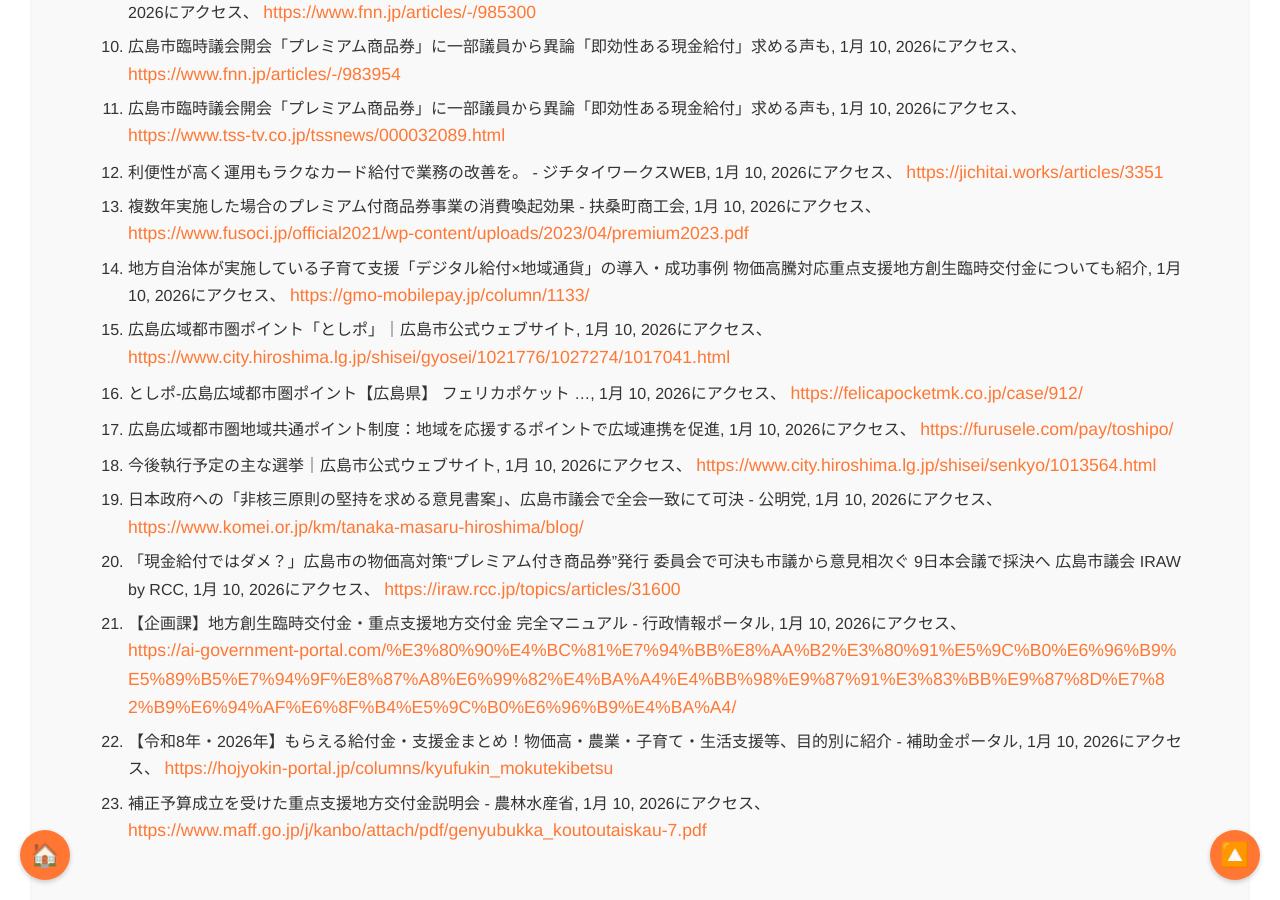
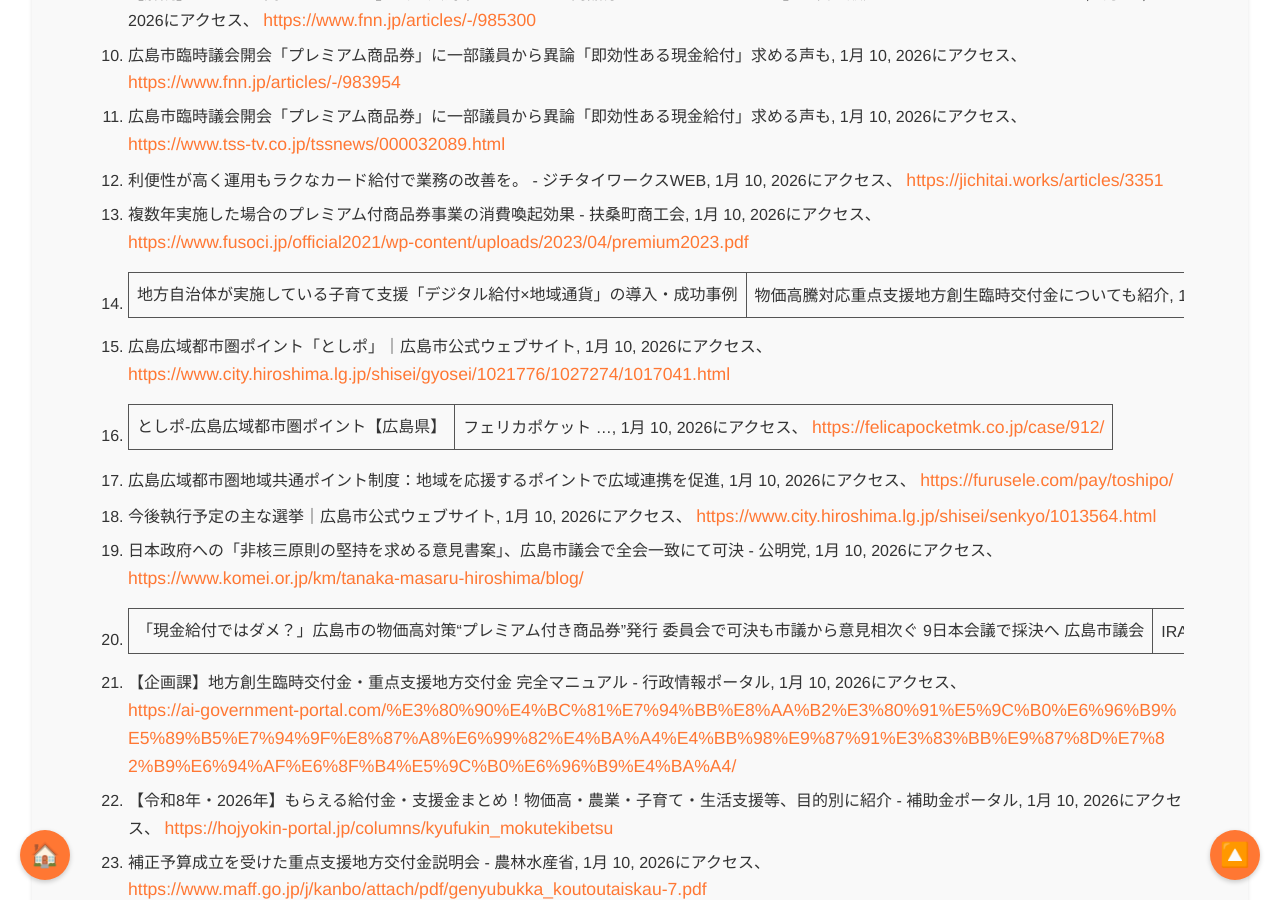
Before and after one commit to aegisfleet/share-deepresearch, a Jekyll site: the page built from _topics/hiroshima-city-premium-gift-certificates/index.md, in a window 1280 px wide and 900 px high, scrolled down 9973 px. Built offline with Jekyll 4.4.1, drawn with Linux system fonts in a browser that asks for light colours; nearby versions of some CDN libraries; some of the changed text lies outside the part shown.

Commit message:
Refines description and citation formatting
Updates the topic description to clarify analysis focus and adds context on citizen financial burden and strategic motives.
Improves citation headings for consistency and readability by adding separators between titles and sources.

```diff
--- a/_topics/hiroshima-city-premium-gift-certificates/index.md
+++ b/_topics/hiroshima-city-premium-gift-certificates/index.md
@@ -190,7 +190,7 @@
 #### **引用文献**
 
 1. 『プレミアム付き商品券』広島市議会が可決 最大１万円の自己負担で１万５千円分の商品券, 1月 10, 2026にアクセス、 [https://www.fnn.jp/articles/-/985238](https://www.fnn.jp/articles/-/985238)
-2. 「プレミアム付き商品券」予算案を可決 広島市議会臨時会閉会 ニュース・報道, 1月 10, 2026にアクセス、 [https://www.home-tv.co.jp/news/content/?news\_id=20260109331613](https://www.home-tv.co.jp/news/content/?news_id=20260109331613)
+2. 「プレミアム付き商品券」予算案を可決 広島市議会臨時会閉会 | ニュース・報道, 1月 10, 2026にアクセス、 [https://www.home-tv.co.jp/news/content/?news\_id=20260109331613](https://www.home-tv.co.jp/news/content/?news_id=20260109331613)
 3. プレミアム付き商品券発行へ 広島市 補正予算案を発表, 1月 10, 2026にアクセス、 [https://www.home-tv.co.jp/news/content/?news\_id=20251226330744](https://www.home-tv.co.jp/news/content/?news_id=20251226330744)
 4. 2026年第1回1月臨時会 議案討論 大西オサム \- 日本共産党 広島市会議員団, 1月 10, 2026にアクセス、 [https://www.jcp-hiro-shigi.jp/parliament/7207](https://www.jcp-hiro-shigi.jp/parliament/7207)
 5. 広島市がプレミアム付き商品券などを盛り込んだ補正予算案を提出 \- ライブドアニュース, 1月 10, 2026にアクセス、 [https://news.livedoor.com/article/detail/30332842/](https://news.livedoor.com/article/detail/30332842/)
@@ -202,13 +202,13 @@
 11. 広島市臨時議会開会「プレミアム商品券」に一部議員から異論「即効性ある現金給付」求める声も, 1月 10, 2026にアクセス、 [https://www.tss-tv.co.jp/tssnews/000032089.html](https://www.tss-tv.co.jp/tssnews/000032089.html)
 12. 利便性が高く運用もラクなカード給付で業務の改善を。 \- ジチタイワークスWEB, 1月 10, 2026にアクセス、 [https://jichitai.works/articles/3351](https://jichitai.works/articles/3351)
 13. 複数年実施した場合のプレミアム付商品券事業の消費喚起効果 \- 扶桑町商工会, 1月 10, 2026にアクセス、 [https://www.fusoci.jp/official2021/wp-content/uploads/2023/04/premium2023.pdf](https://www.fusoci.jp/official2021/wp-content/uploads/2023/04/premium2023.pdf)
-14. 地方自治体が実施している子育て支援「デジタル給付×地域通貨」の導入・成功事例 物価高騰対応重点支援地方創生臨時交付金についても紹介, 1月 10, 2026にアクセス、 [https://gmo-mobilepay.jp/column/1133/](https://gmo-mobilepay.jp/column/1133/)
+14. 地方自治体が実施している子育て支援「デジタル給付×地域通貨」の導入・成功事例 | 物価高騰対応重点支援地方創生臨時交付金についても紹介, 1月 10, 2026にアクセス、 [https://gmo-mobilepay.jp/column/1133/](https://gmo-mobilepay.jp/column/1133/)
 15. 広島広域都市圏ポイント「としポ」｜広島市公式ウェブサイト, 1月 10, 2026にアクセス、 [https://www.city.hiroshima.lg.jp/shisei/gyosei/1021776/1027274/1017041.html](https://www.city.hiroshima.lg.jp/shisei/gyosei/1021776/1027274/1017041.html)
-16. としポ-広島広域都市圏ポイント【広島県】 フェリカポケット ..., 1月 10, 2026にアクセス、 [https://felicapocketmk.co.jp/case/912/](https://felicapocketmk.co.jp/case/912/)
+16. としポ-広島広域都市圏ポイント【広島県】 | フェリカポケット ..., 1月 10, 2026にアクセス、 [https://felicapocketmk.co.jp/case/912/](https://felicapocketmk.co.jp/case/912/)
 17. 広島広域都市圏地域共通ポイント制度：地域を応援するポイントで広域連携を促進, 1月 10, 2026にアクセス、 [https://furusele.com/pay/toshipo/](https://furusele.com/pay/toshipo/)
 18. 今後執行予定の主な選挙｜広島市公式ウェブサイト, 1月 10, 2026にアクセス、 [https://www.city.hiroshima.lg.jp/shisei/senkyo/1013564.html](https://www.city.hiroshima.lg.jp/shisei/senkyo/1013564.html)
 19. 日本政府への「非核三原則の堅持を求める意見書案」、広島市議会で全会一致にて可決 \- 公明党, 1月 10, 2026にアクセス、 [https://www.komei.or.jp/km/tanaka-masaru-hiroshima/blog/](https://www.komei.or.jp/km/tanaka-masaru-hiroshima/blog/)
-20. 「現金給付ではダメ？」広島市の物価高対策“プレミアム付き商品券”発行 委員会で可決も市議から意見相次ぐ 9日本会議で採決へ 広島市議会 IRAW by RCC, 1月 10, 2026にアクセス、 [https://iraw.rcc.jp/topics/articles/31600](https://iraw.rcc.jp/topics/articles/31600)
+20. 「現金給付ではダメ？」広島市の物価高対策“プレミアム付き商品券”発行 委員会で可決も市議から意見相次ぐ 9日本会議で採決へ 広島市議会 | IRAW by RCC, 1月 10, 2026にアクセス、 [https://iraw.rcc.jp/topics/articles/31600](https://iraw.rcc.jp/topics/articles/31600)
 21. 【企画課】地方創生臨時交付金・重点支援地方交付金 完全マニュアル \- 行政情報ポータル, 1月 10, 2026にアクセス、 [https://ai-government-portal.com/%E3%80%90%E4%BC%81%E7%94%BB%E8%AA%B2%E3%80%91%E5%9C%B0%E6%96%B9%E5%89%B5%E7%94%9F%E8%87%A8%E6%99%82%E4%BA%A4%E4%BB%98%E9%87%91%E3%83%BB%E9%87%8D%E7%82%B9%E6%94%AF%E6%8F%B4%E5%9C%B0%E6%96%B9%E4%BA%A4/](https://ai-government-portal.com/%E3%80%90%E4%BC%81%E7%94%BB%E8%AA%B2%E3%80%91%E5%9C%B0%E6%96%B9%E5%89%B5%E7%94%9F%E8%87%A8%E6%99%82%E4%BA%A4%E4%BB%98%E9%87%91%E3%83%BB%E9%87%8D%E7%82%B9%E6%94%AF%E6%8F%B4%E5%9C%B0%E6%96%B9%E4%BA%A4/)
 22. 【令和8年・2026年】もらえる給付金・支援金まとめ！物価高・農業・子育て・生活支援等、目的別に紹介 \- 補助金ポータル, 1月 10, 2026にアクセス、 [https://hojyokin-portal.jp/columns/kyufukin\_mokutekibetsu](https://hojyokin-portal.jp/columns/kyufukin_mokutekibetsu)
 23. 補正予算成立を受けた重点支援地方交付金説明会 \- 農林水産省, 1月 10, 2026にアクセス、 [https://www.maff.go.jp/j/kanbo/attach/pdf/genyubukka\_koutoutaiskau-7.pdf](https://www.maff.go.jp/j/kanbo/attach/pdf/genyubukka_koutoutaiskau-7.pdf)
```
Also changed, not shown: other parts of _topics/hiroshima-city-premium-gift-certificates/index.md (+1 -1 lines).
